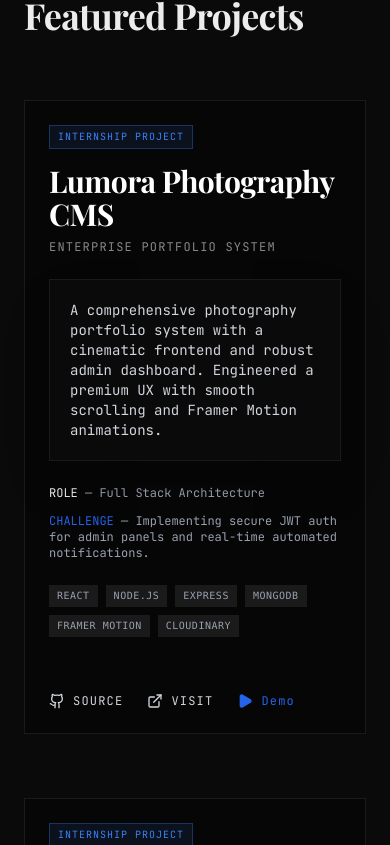
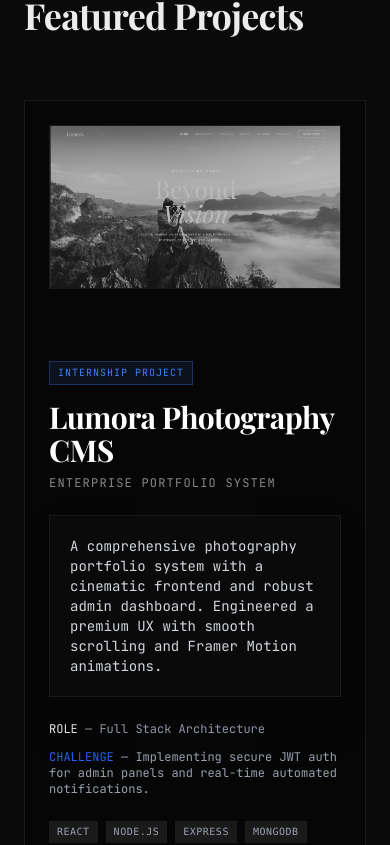
Before and after one commit to Mathiyarasan2102/Portfolio-webSite, a React (Vite) app in the folder frontend/: page / in a window 390 px wide. Shown: the part 7479-8324 px from the top of the page. Built offline with nearby package versions, Linux system fonts and the light colour scheme; no server answers; a web font is replaced by a local one.

Commit message:
Show featured project images on mobile layout

```diff
--- a/frontend/src/components/Projects.jsx
+++ b/frontend/src/components/Projects.jsx
@@ -146,7 +146,7 @@ export default function Projects() {
                         >
                             <div className="grid lg:grid-cols-12 gap-10">
 
-                                <div className="lg:col-span-7 relative z-10 hidden md:block">
+                                <div className="lg:col-span-7 relative z-10 mb-8 lg:mb-0">
                                     <div className="relative aspect-video overflow-hidden border border-brand-dark-border bg-brand-dark-surface">
                                         <div className="absolute inset-0 bg-transparent group-hover:bg-brand-accent/10 z-10 transition-colors duration-500 pointer-events-none"></div>
                                         <img src={project.image} alt={project.title} className="w-full h-full object-cover object-top opacity-80 group-hover:opacity-100 transition-duration-700 grayscale group-hover:grayscale-0" />
```
